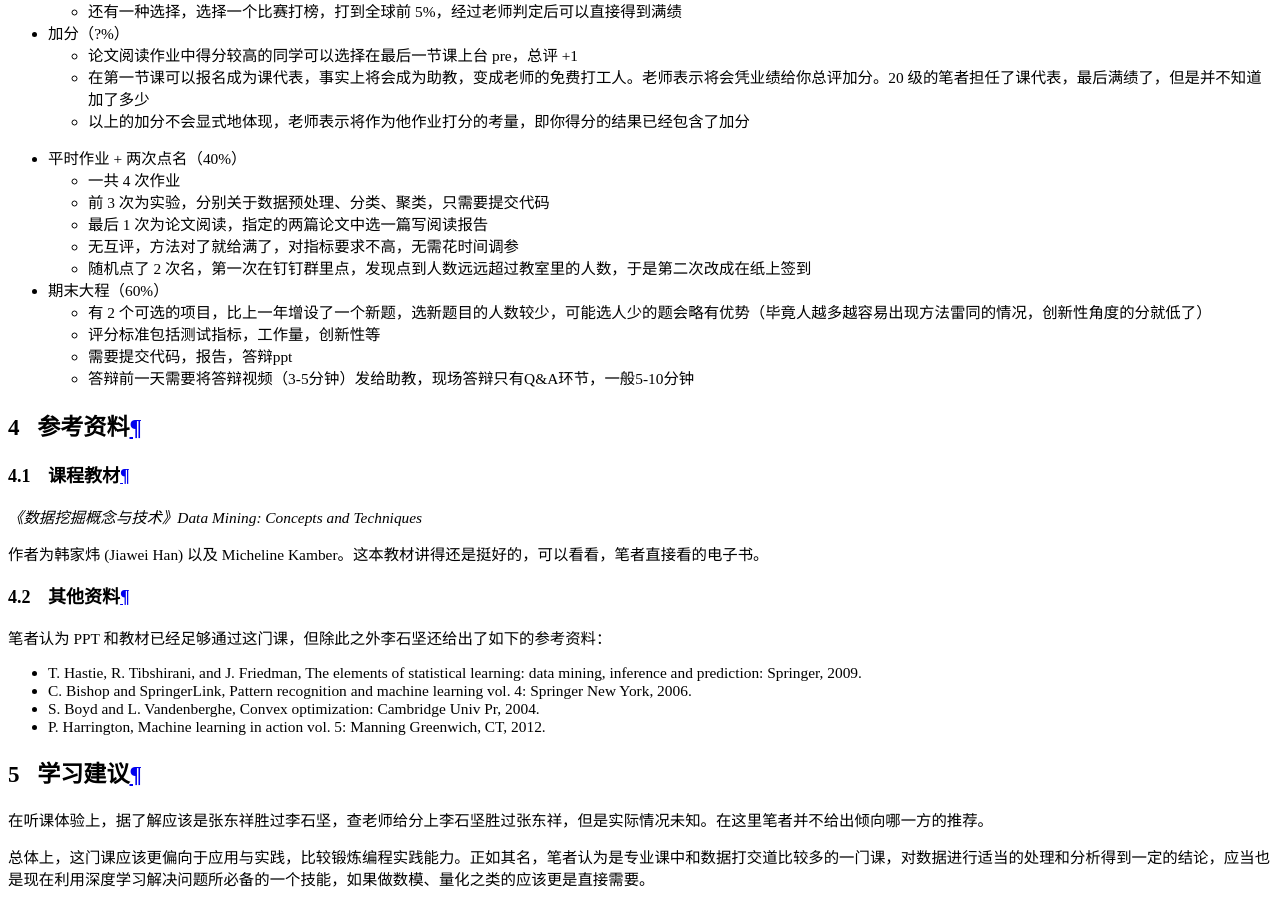
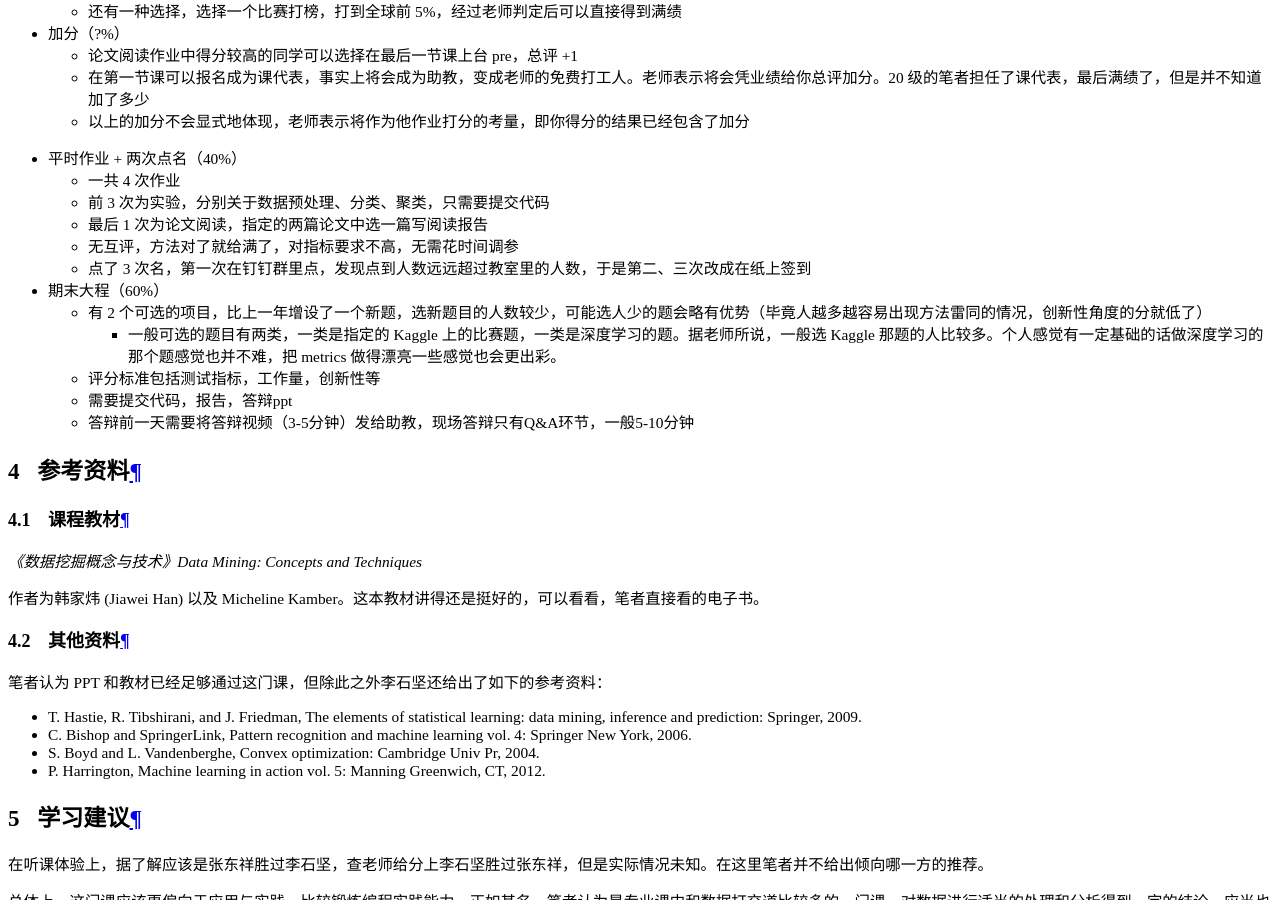
Before and after one commit to ZJU-Turing/TuringCourses, an MkDocs documentation site: the page built from docs/major_module/data_mining/index.md, in a window 1280 px wide and 900 px high, scrolled down 18840 px. Built offline with MkDocs 1.6.1 and Material for MkDocs 9.7.7, drawn with Linux system fonts in a browser that asks for light colours; comment, search, counter and statistics services are not loaded.

Commit message:
Update index.md

```diff
--- a/docs/major_module/data_mining/index.md
+++ b/docs/major_module/data_mining/index.md
@@ -58,9 +58,10 @@
         - 前 3 次为实验，分别关于数据预处理、分类、聚类，只需要提交代码
         - 最后 1 次为论文阅读，指定的两篇论文中选一篇写阅读报告
         - 无互评，方法对了就给满了，对指标要求不高，无需花时间调参
-        - 随机点了 2 次名，第一次在钉钉群里点，发现点到人数远远超过教室里的人数，于是第二次改成在纸上签到
+        - 点了 3 次名，第一次在钉钉群里点，发现点到人数远远超过教室里的人数，于是第二、三次改成在纸上签到
     * 期末大程（60%）
         - 有 2 个可选的项目，比上一年增设了一个新题，选新题目的人数较少，可能选人少的题会略有优势（毕竟人越多越容易出现方法雷同的情况，创新性角度的分就低了）
+            - 一般可选的题目有两类，一类是指定的 Kaggle 上的比赛题，一类是深度学习的题。据老师所说，一般选 Kaggle 那题的人比较多。个人感觉有一定基础的话做深度学习的那个题感觉也并不难，把 metrics 做得漂亮一些感觉也会更出彩。
         - 评分标准包括测试指标，工作量，创新性等
         - 需要提交代码，报告，答辩ppt
         - 答辩前一天需要将答辩视频（3-5分钟）发给助教，现场答辩只有Q&A环节，一般5-10分钟
```
